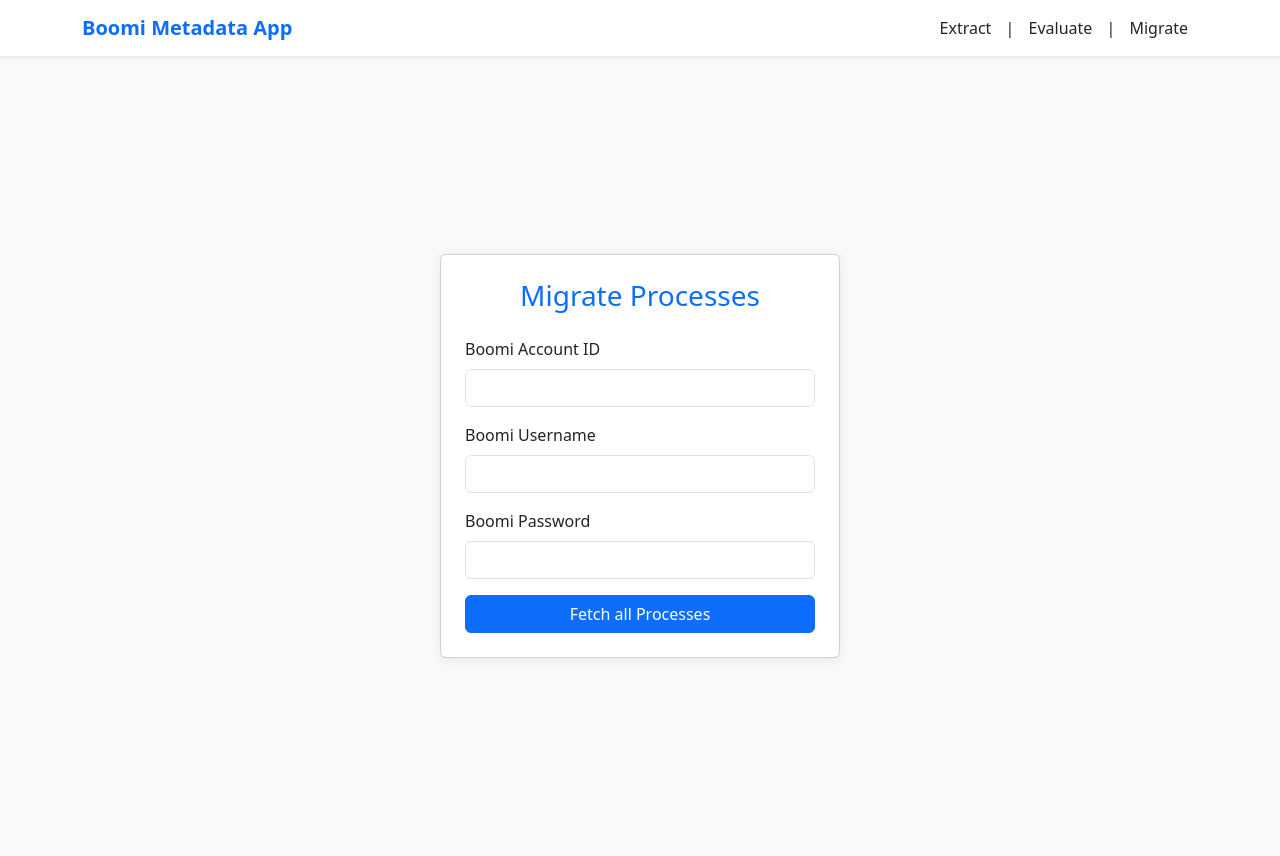
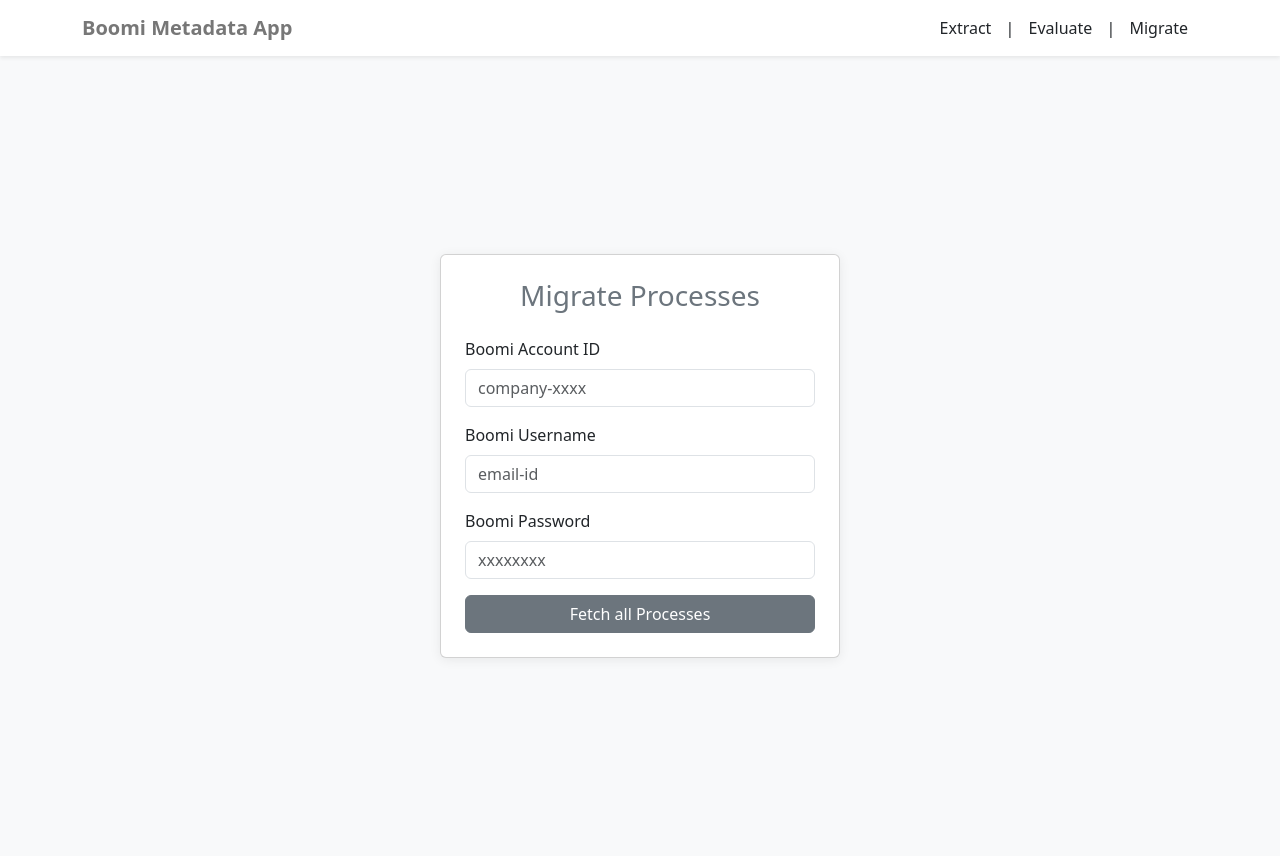
Before and after one commit to swapnil-nangare-crave/boomi-migration, a Python web app: template templates/migration.html in a window 1280 px wide. Run offline with Jinja, Linux system fonts and the light colour scheme; the template is opened without the code that fills it, so the values that code supplies are empty.

Commit message:
added placeholders

```diff
--- a/main.py
+++ b/main.py
@@ -171,7 +171,7 @@ def evaluate_process_metadata():
 # app.secret_key = secrets.token_hex(16)
 # from migration import migration_bp  # adjust import if needed
 # app.register_blueprint(migration_bp)
-
+import migration as migration
 @app.route("/migrate", methods=["GET", "POST"])
 def migrate_processes():
     if request.method == "GET":
@@ -183,7 +183,7 @@ def migrate_processes():
     selected_processes = request.form.getlist("selected_processes")
 
     if not selected_processes:
-        raw_response = get_all_processes(username, password, id=acc_id)
+        raw_response = get_all_processes(username, password, acc_id)
         if not raw_response:
             return render_template("migration.html", message="Failed to retrieve processes.")
 
@@ -191,7 +191,7 @@ def migrate_processes():
         return render_template("migration.html", processes=process_dict)
 
 
-    csv_text = get_all_data(username, password, acc_id, selected_processes)
+    csv_text = migration.get_all_data(username, password, acc_id, selected_processes)
     try:
         if csv_text:
             table_html = csv_to_html_table(csv_text)
--- a/templates/base.html
+++ b/templates/base.html
@@ -10,7 +10,7 @@
         body { background: #f8f9fa; }
         .card { margin-top: 0; box-shadow: 0 2px 12px rgba(0,0,0,0.07); }
         .form-label { font-weight: 500; }
-        .navbar-brand { font-weight: bold; color: #0d6efd !important; }
+        .navbar-brand { font-weight: 600;  color: #0d6efd !important; }
         .nav-link{ padding: 10px;}
         table { font-size: 0.9rem;}
         th { background-color: #f5f5f5; text-align: center; }
--- a/templates/evaluate_form.html
+++ b/templates/evaluate_form.html
@@ -1,6 +1,7 @@
 {% extends "base.html" %}
 {% block title %}Evaluate Boomi Metadata{% endblock %}
 {% block content %}
+<style>.navbar-brand { color: #198754 !important; }</style>
 <div class="card p-4" style="min-width:340px; max-width:500px; width:100%;">
     <h3 class="mb-4 text-center text-success">Evaluate Boomi Process Metadata</h3>
     {% if message %}
--- a/templates/evaluate_result.html
+++ b/templates/evaluate_result.html
@@ -1,6 +1,7 @@
 {% extends "base.html" %}
 {% block title %}Evaluation Results{% endblock %}
 {% block content %}
+<style>.navbar-brand { color: #198754 !important; }</style>
 <div class="container mt-5">
     <div class="card p-4">
 
--- a/templates/extract_result.html
+++ b/templates/extract_result.html
@@ -1,6 +1,7 @@
 {% extends "base.html" %}
 {% block title %}Evaluation Results{% endblock %}
 {% block content %}
+<style>.navbar-brand { color: #0d6efd !important; }</style>
 <div class="container mt-5">
     <div class="card p-4">
         {% if table %}
--- a/templates/migration.html
+++ b/templates/migration.html
@@ -1,9 +1,10 @@
 {% extends "base.html" %}
 {% block title %}Migrate Boomi Processes{% endblock %}
 {% block content %}
+<style>.navbar-brand { color: #777 !important; }</style>
 
 <div class="card p-4" style="min-width:340px; max-width:400px; width:100%;">
-    <h3 class="mb-4 text-center text-primary">Migrate Processes</h3>
+    <h3 class="mb-4 text-center text-secondary">Migrate Processes</h3>
 
     {% if message %}
         <div class="alert alert-danger alert-dismissible fade show" role="alert">
@@ -16,18 +17,18 @@
     <form method="POST" action="/migrate" id="migrateForm">
         <div class="mb-3">
             <label for="boomiaccountId" class="form-label">Boomi Account ID</label>
-            <input type="text" class="form-control" id="boomiaccountId" name="boomiaccountId" required value="{{ request.form.boomiaccountId or '' }}">
+            <input type="text" class="form-control" id="boomiaccountId" name="boomiaccountId" placeholder="company-xxxx" required value="{{ request.form.boomiaccountId or '' }}">
         </div>
         <div class="mb-3">
             <label for="boomiUsername" class="form-label">Boomi Username</label>
-            <input type="text" class="form-control" id="boomiUsername" name="boomiUsername" required value="{{ request.form.boomiUsername or '' }}">
+            <input type="text" class="form-control" id="boomiUsername" name="boomiUsername" placeholder="email-id" required value="{{ request.form.boomiUsername or '' }}">
         </div>
         <div class="mb-3">
             <label for="boomiPassword" class="form-label">Boomi Password</label>
-            <input type="password" class="form-control" id="boomiPassword" name="boomiPassword" required value="{{ request.form.boomiPassword or '' }}">
+            <input type="password" class="form-control" id="boomiPassword" name="boomiPassword" placeholder="xxxxxxxx" required value="{{ request.form.boomiPassword or '' }}">
         </div>
 
-        <button type="submit" class="btn btn-primary w-100">Fetch all Processes</button>
+        <button type="submit" class="btn btn-secondary w-100">Fetch all Processes</button>
     </form>
 
     <!-- Step 2: Process Selection Form -->
```
Also changed, not shown: migration.py (+18 -18 lines), templates/extract_form.html (+4 -3 lines).
